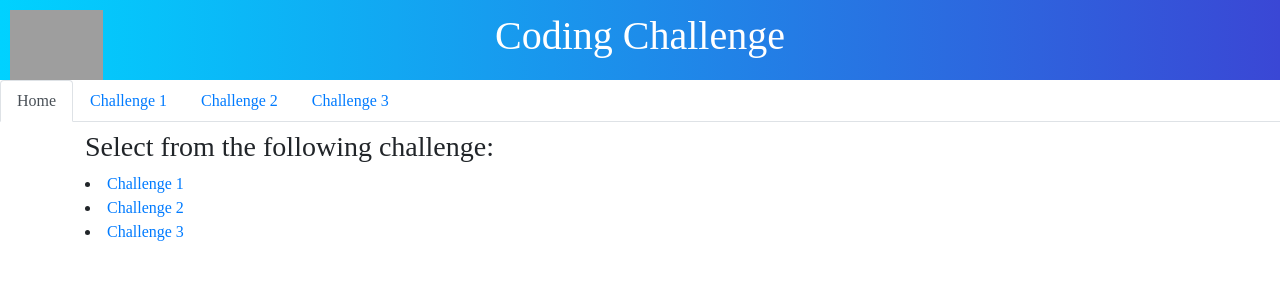
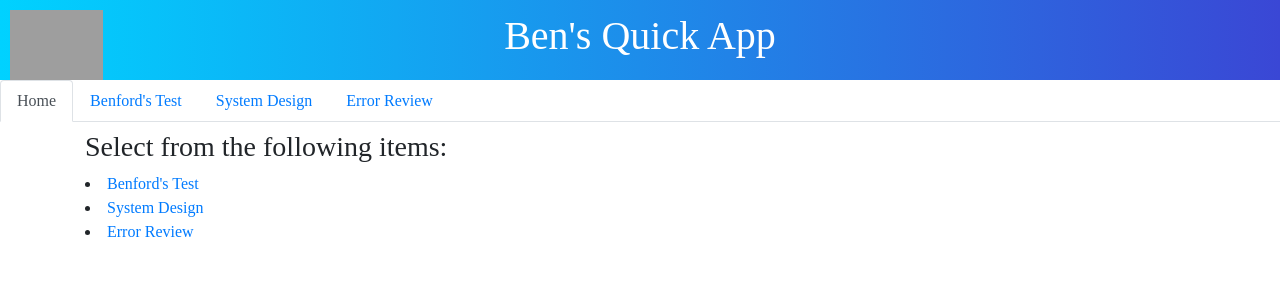
Before and after one commit to bensonmat8/SecretChallenge8, a Flask app: page / in a window 1280 px wide. Shown: the top 300 px of the page. Run offline with Flask 2, Linux system fonts and the light colour scheme; some libraries are stand-ins or nearby versions; grey boxes are pictures that could not be loaded.

Commit message:
Changes made to tab names

```diff
--- a/app.py
+++ b/app.py
@@ -16,9 +16,10 @@ def graph_plot(data_count):
     data_count = [round(x/total*100, 1) for x in data_count]
     x = [x for x in range(1,10)]
     benford = [30.1, 17.6, 12.5, 9.7, 7.9, 6.7, 5.8, 5.1, 4.6]
-    fig = px.line(x=x, y=benford)
+    fig = px.line(x=x, y=benford, labels="Benford Line")
     fig.add_bar(x=x, y=data_count, name='Observed Data')
-    fig.update_layout(xaxis_title='Digits',
+    fig.update_layout(title="Benford's Test",
+                    xaxis_title='Digits',
                     yaxis_title='Frequency (%)')
     graphJSON = json.dumps(fig, cls=PlotlyJSONEncoder)
     return graphJSON
--- a/templates/base.html
+++ b/templates/base.html
@@ -49,7 +49,7 @@
     </style>
 <div class="header_">
     <div class="header-text">
-        <h1>Coding Challenge</h1>
+        <h1>Ben's Quick App</h1>
     </div>
     <div style="position: absolute; top:10px; left: 10px;">
         <img src="https://wwwspennarecom.cdn.triggerfish.cloud/uploads/2015/08/Your-Logo-Here-Black-22.jpg"
--- a/templates/challenge1.html
+++ b/templates/challenge1.html
@@ -6,13 +6,13 @@
       <a class="nav-link" href="{{url_for('home')}}">Home</a>
     </li>
     <li class="nav-item">
-      <a class="nav-link active" href="{{url_for('challenge1')}}">Challenge 1</a>
+      <a class="nav-link active" href="{{url_for('challenge1')}}">Benford's Test</a>
     </li>
     <li class="nav-item">
-      <a class="nav-link" href="{{url_for('challenge2')}}">Challenge 2</a>
+      <a class="nav-link" href="{{url_for('challenge2')}}">System Design</a>
     </li>
     <li class="nav-item">
-      <a class="nav-link" href="{{url_for('challenge3')}}">Challenge 3</a>
+      <a class="nav-link" href="{{url_for('challenge3')}}">Error Review</a>
     </li>
   </ul>
   <h1></h1>
--- a/templates/home.html
+++ b/templates/home.html
@@ -6,22 +6,22 @@
       <a class="nav-link active" href="{{url_for('home')}}">Home</a>
     </li>
     <li class="nav-item">
-      <a class="nav-link" href="{{url_for('challenge1')}}">Challenge 1</a>
+      <a class="nav-link" href="{{url_for('challenge1')}}">Benford's Test</a>
     </li>
     <li class="nav-item">
-      <a class="nav-link" href="{{url_for('challenge2')}}">Challenge 2</a>
+      <a class="nav-link" href="{{url_for('challenge2')}}">System Design</a>
     </li>
     <li class="nav-item">
-      <a class="nav-link" href="{{url_for('challenge3')}}">Challenge 3</a>
+      <a class="nav-link" href="{{url_for('challenge3')}}">Error Review</a>
     </li>
   </ul>
   <h1></h1>
 {% endblock %}
 
 {% block content %}
-  <h3>Select from the following challenge:</h3>
-  <li class="text-lg-left" ><a href="{{url_for('challenge1')}}"> Challenge 1</a></li>
-  <li class="text-lg-left" ><a href="{{url_for('challenge2')}}"> Challenge 2</a></li>
-  <li class="text-lg-left" ><a href="{{url_for('challenge3')}}"> Challenge 3</a></li>
+  <h3>Select from the following items:</h3>
+  <li class="text-lg-left" ><a href="{{url_for('challenge1')}}"> Benford's Test</a></li>
+  <li class="text-lg-left" ><a href="{{url_for('challenge2')}}"> System Design</a></li>
+  <li class="text-lg-left" ><a href="{{url_for('challenge3')}}"> Error Review</a></li>
 
 {% endblock %}
```
Also changed, not shown: templates/challenge2.html (+4 -4 lines), templates/challenge3.html (+4 -4 lines).
